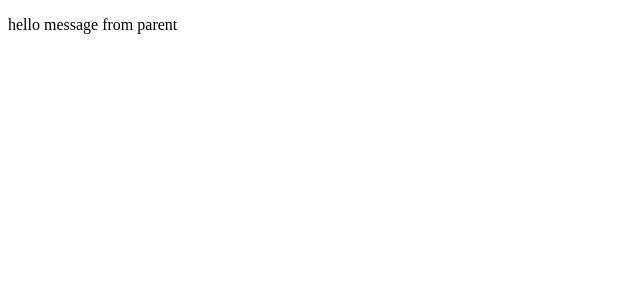
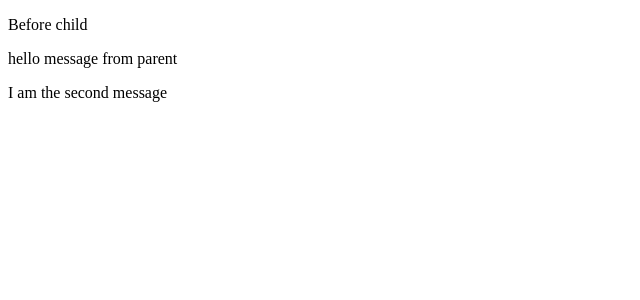
Before and after one commit to Carol254/walkthroughAngular, an Angular app: page / in a window 1280 px wide. Shown: the top 300 px of the page, without its empty margins (0-640 px from the left). Built offline with nearby package versions, Linux system fonts and the light colour scheme.

Commit message:
few changes made

```diff
--- a/src/app/app.component.html
+++ b/src/app/app.component.html
@@ -1,3 +1 @@
-<app-parent>
-
-</app-parent>
+<app-parent></app-parent>
--- a/src/app/child/child.component.html
+++ b/src/app/child/child.component.html
@@ -1 +1,2 @@
 <p>hello {{childMessage}}</p>
+<p>{{secondMessage}}</p>
--- a/src/app/child/child.component.ts
+++ b/src/app/child/child.component.ts
@@ -8,7 +8,8 @@ import { Component,Input } from '@angular/core';
 
 
 export class ChildComponent {
-  sule!: string;
 
   @Input() childMessage:string | undefined;
+
+  @Input() secondMessage:string | undefined;
 }
--- a/src/app/parent/parent.component.html
+++ b/src/app/parent/parent.component.html
@@ -1 +1,2 @@
-<app-child [childMessage] = "parentMessage"></app-child>
+<p>Before child</p>
+<app-child [childMessage] = "parentMessage" [secondMessage]="anotherMessageFromParent" ></app-child>
--- a/src/app/parent/parent.component.ts
+++ b/src/app/parent/parent.component.ts
@@ -8,4 +8,6 @@ import { Component } from '@angular/core';
 export class ParentComponent {
 
   parentMessage = "message from parent";
+
+  anotherMessageFromParent ="I am the second message";
 }
```
